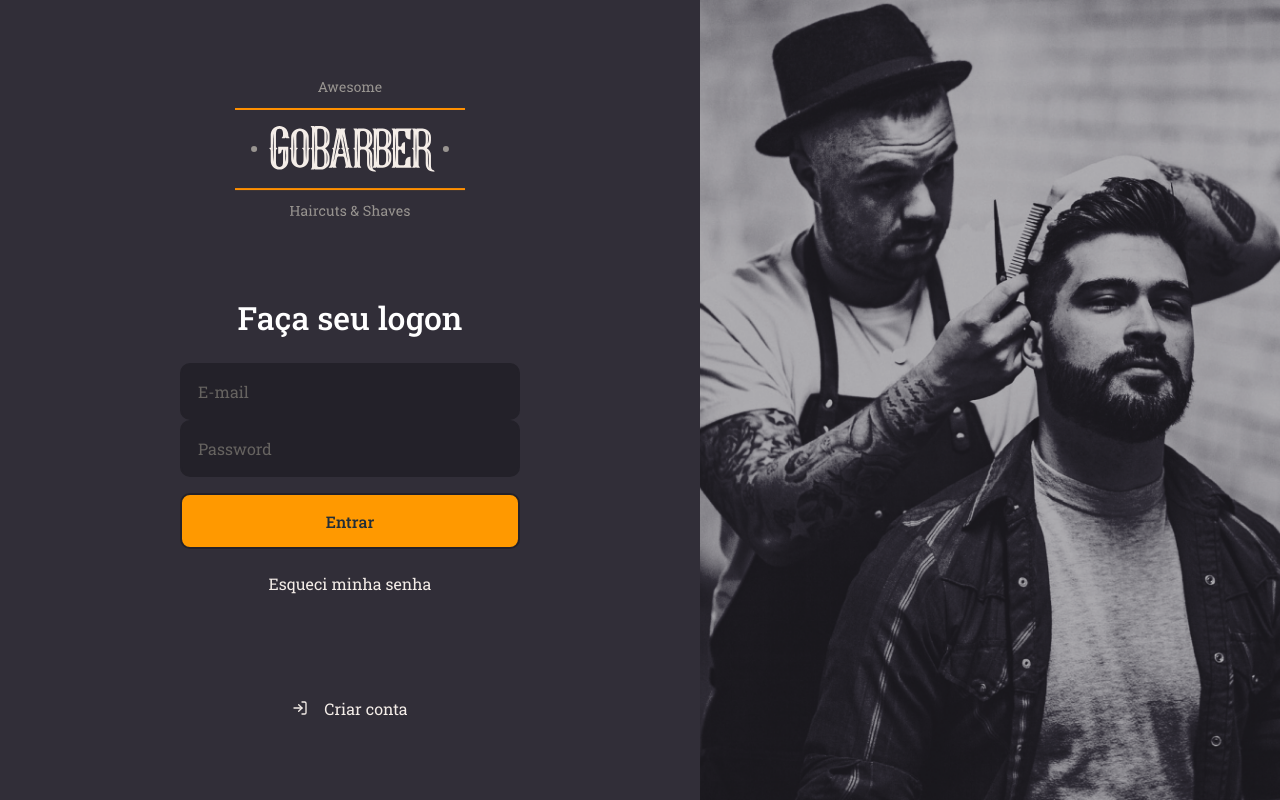
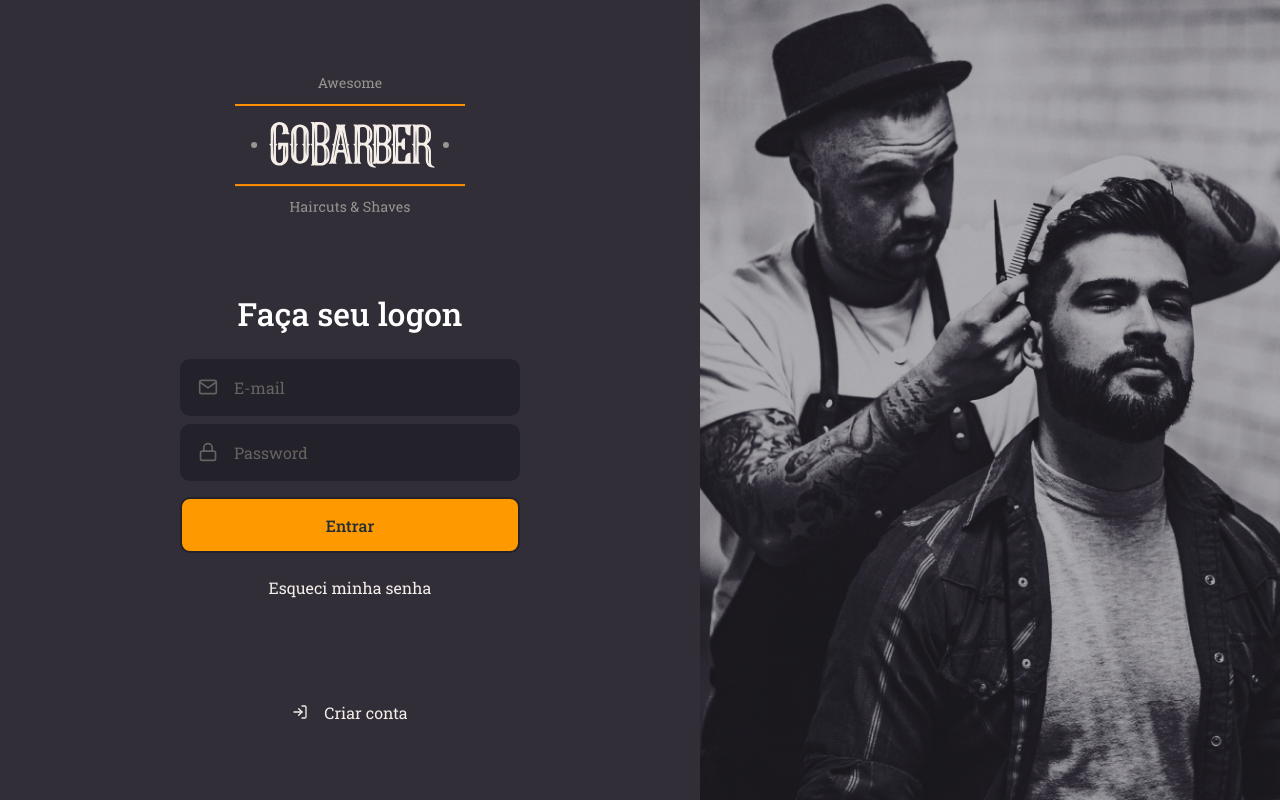
Before and after one commit to edergabriel/go-barber-web, a React (Create React App) app: page / in a window 1280 px wide. Built offline with nearby package versions, Linux system fonts and the light colour scheme.

Commit message:
Isolando componentes

```diff
--- a/src/components/Button/styles.ts
+++ b/src/components/Button/styles.ts
@@ -1,5 +1,19 @@
+import { shade } from 'polished';
 import styled from 'styled-components';
 
 export const Container = styled.button`
+    background: #ff9900;
+    height: 56px;
+    border-radius: 10px;
+    border: 2px solid #232129;
+    padding: 16px;
+    color: #212e38;
+    width: 100%;
+    font-weight: 500;
+    margin-top: 16px;
+    transition: background-color 0.2s;
 
+    &:hover {
+        background: ${shade(0.2, '#ff9900')}
+    }
 `;
--- a/src/components/Input/index.tsx
+++ b/src/components/Input/index.tsx
@@ -1,14 +1,17 @@
 import React, { InputHTMLAttributes } from 'react';
+import { IconBaseProps } from 'react-icons';
 
 import { Container } from './styles';
 
 interface InputProps extends InputHTMLAttributes<HTMLInputElement> {
     name: string;
+    icon: React.ComponentType<IconBaseProps>;
 }
 
-const Input: React.FC<InputProps> = (props) => (
+const Input: React.FC<InputProps> = ({ icon: Icon, ...rest }) => (
     <Container>
-        <input {...props} />
+       {Icon && <Icon size={20} /> }
+        <input {...rest} />
     </Container>);
 
 export default Input;
--- a/src/components/Input/styles.ts
+++ b/src/components/Input/styles.ts
@@ -2,5 +2,32 @@
 
 
 export const Container = styled.div`
+    background: #232129;
+    border-radius: 10px;
+    border: 2px solid #232129;
+    padding: 16px;
+    width: 100%;
+    color: #666360;
 
+    display: flex;
+    align-items: center;
+
+    & + div {
+        margin-top: 8px
+    }
+
+    input {
+        flex: 1;
+        background: transparent;
+        border: 0;
+        color: #f4ede8;
+
+        &::placeholder {
+            color: #666360;
+        }
+    }
+
+    svg {
+        margin-right: 16px;
+    }
 `;
--- a/src/pages/SignIn/index.tsx
+++ b/src/pages/SignIn/index.tsx
@@ -5,7 +5,7 @@
 import Input from '../../components/Input';
 import Button from '../../components/Button';
 
-import { FiLogIn }  from 'react-icons/fi';
+import { FiLogIn, FiMail, FiLock }  from 'react-icons/fi';
 
 import { Container, Content, Background } from './styles';
 
@@ -17,8 +17,8 @@
             <form>
                 <h1>Faça seu logon</h1>
 
-                <Input name="email" placeholder="E-mail" />
-                <Input name="password" type="password" placeholder="Password" />
+                <Input name="email" icon={FiMail} placeholder="E-mail" />
+                <Input name="password" icon={FiLock} type="password" placeholder="Password" />
 
                 <Button type="submit">Entrar</Button>
 
--- a/src/pages/SignIn/styles.ts
+++ b/src/pages/SignIn/styles.ts
@@ -26,40 +26,6 @@
 
         h1 {
             margin-bottom: 24px;
-        }
-
-        input {
-            background: #232129;
-            border-radius: 10px;
-            border: 2px solid #232129;
-            padding: 16px;
-            width: 100%;
-            color: #f4ede8;
-
-            &::placeholder {
-                color: #666360;
-            }
-
-            & + input {
-                margin-top: 8px
-            }
-        }
-
-        button {
-            background: #ff9900;
-            height: 56px;
-            border-radius: 10px;
-            border: 2px solid #232129;
-            padding: 16px;
-            color: #212e38;
-            width: 100%;
-            font-weight: 500;
-            margin-top: 16px;
-            transition: background-color 0.2s;
-
-            &:hover {
-                background: ${shade(0.2, '#ff9900')}
-            }
         }
 
         a {
```
Also changed, not shown: 1 other file (tests, documents, lock files or other folders).
